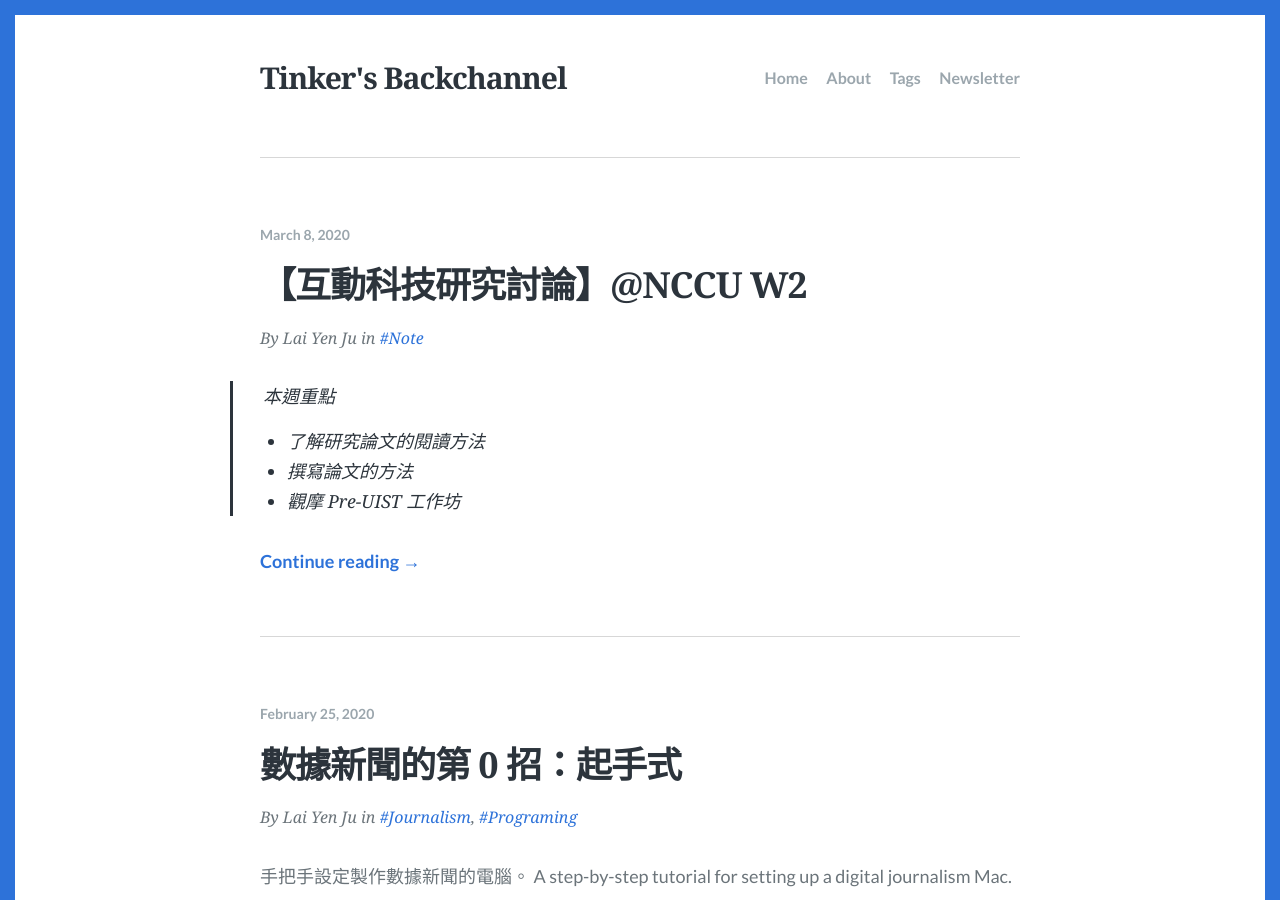
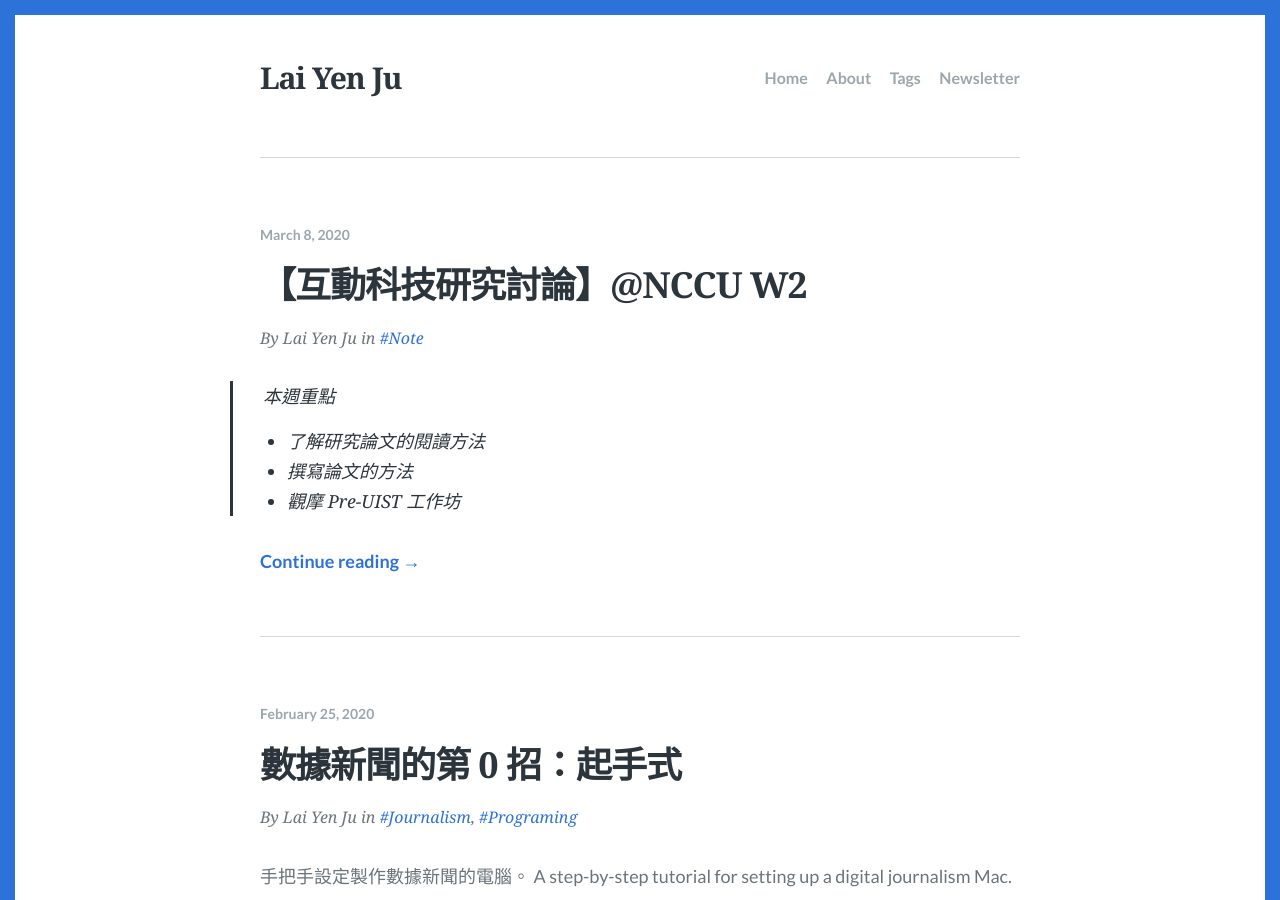
Before and after one commit to laiyenju/laiyenju.github.io, a Jekyll site: the page built from index.html, in a window 1280 px wide and 900 px high. Built offline with Jekyll 4.4.1, drawn with Linux system fonts in a browser that asks for light colours; the list of posts is cut into pages by our own code.

Commit message:
Update _config.yml

```diff
--- a/_config.yml
+++ b/_config.yml
@@ -9,13 +9,13 @@
 lang: zh-TW
 
 # Site title
-title: "Tinker's Backchannel"
+title: "Lai Yen Ju"
 
 # A description of your site for meta tag, search engine results.
 description: ""
 
 # The subpath of your site, e.g. /blog, for generating urls.
-baseurl: ""
+baseurl: "/blog"
 
 # The base hostname & protocol of your site for where absolute urls are needed.
 url: "https://laiyenju.github.io"
```
